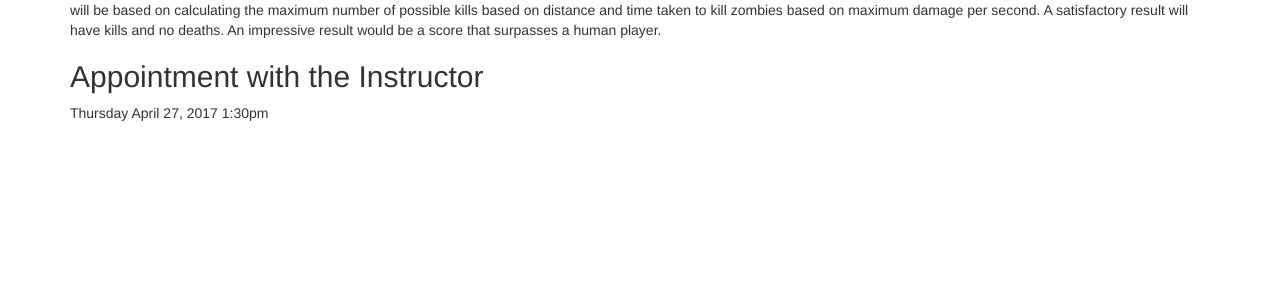
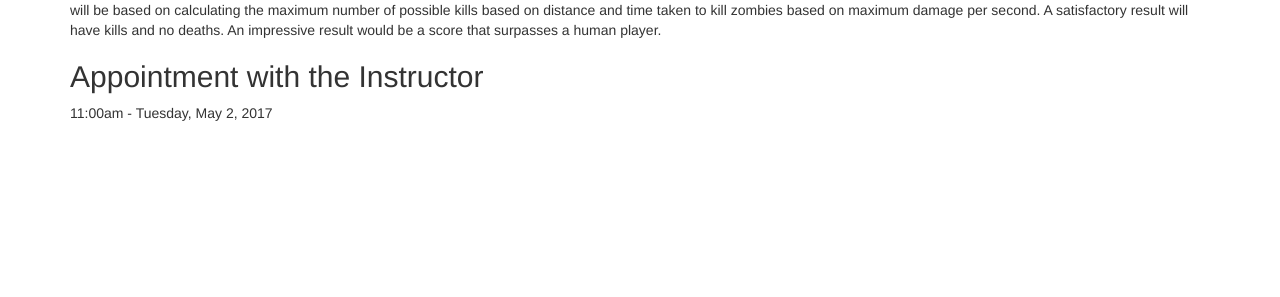
Before and after one commit to keiki83/CS175_Project_AI, a Jekyll site: the page built from docs/proposal.md, in a window 1280 px wide. Shown: the part 442-739 px from the top of the page. Built offline with Jekyll 4.4.1, drawn with Linux system fonts in a browser that asks for light colours.

Commit message:
Updated meeting time

```diff
--- a/docs/proposal.md
+++ b/docs/proposal.md
@@ -40,4 +40,4 @@ of your group can absolutely not make any of the available times. In the proposa
 you have reserved the appointment for.
 Use the following link to make your appointment: https://calendly.com/sameersingh/office-hours
 --->
-Thursday April 27, 2017 1:30pm
+11:00am - Tuesday, May 2, 2017
```
